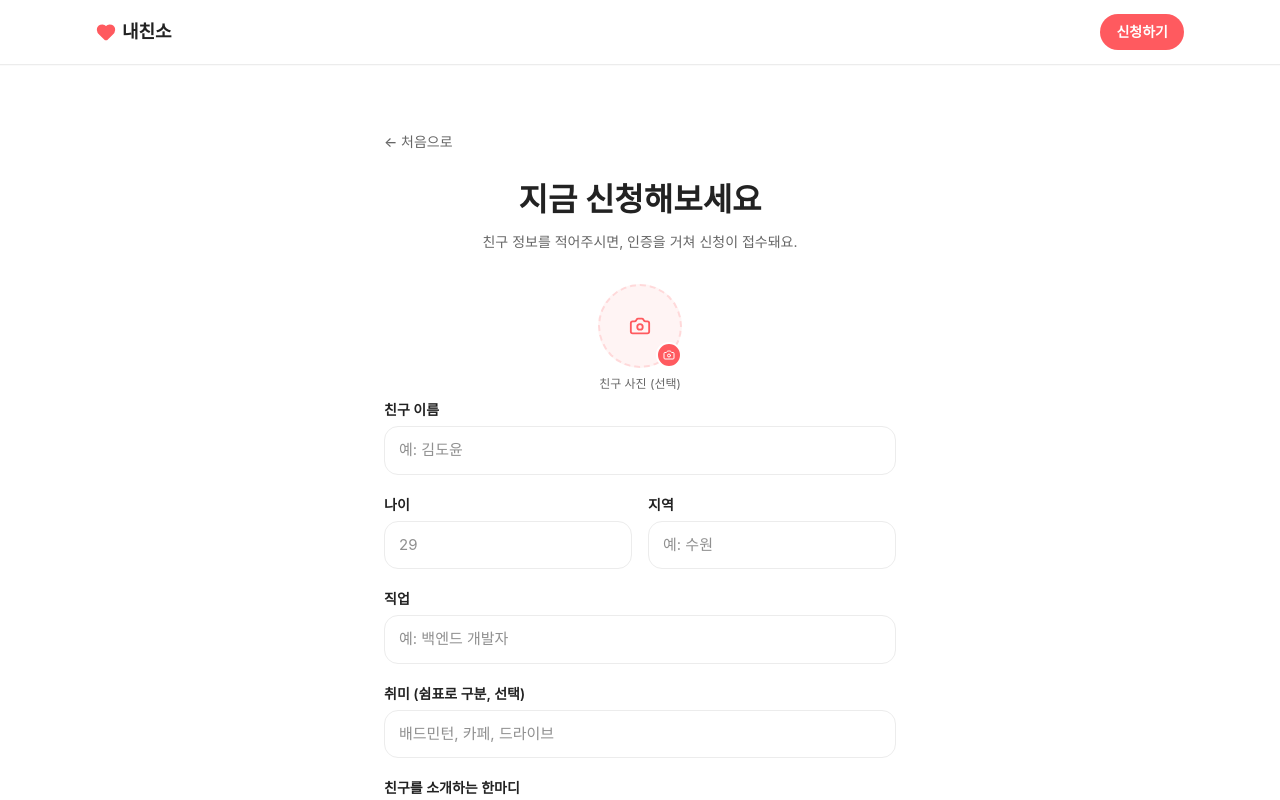
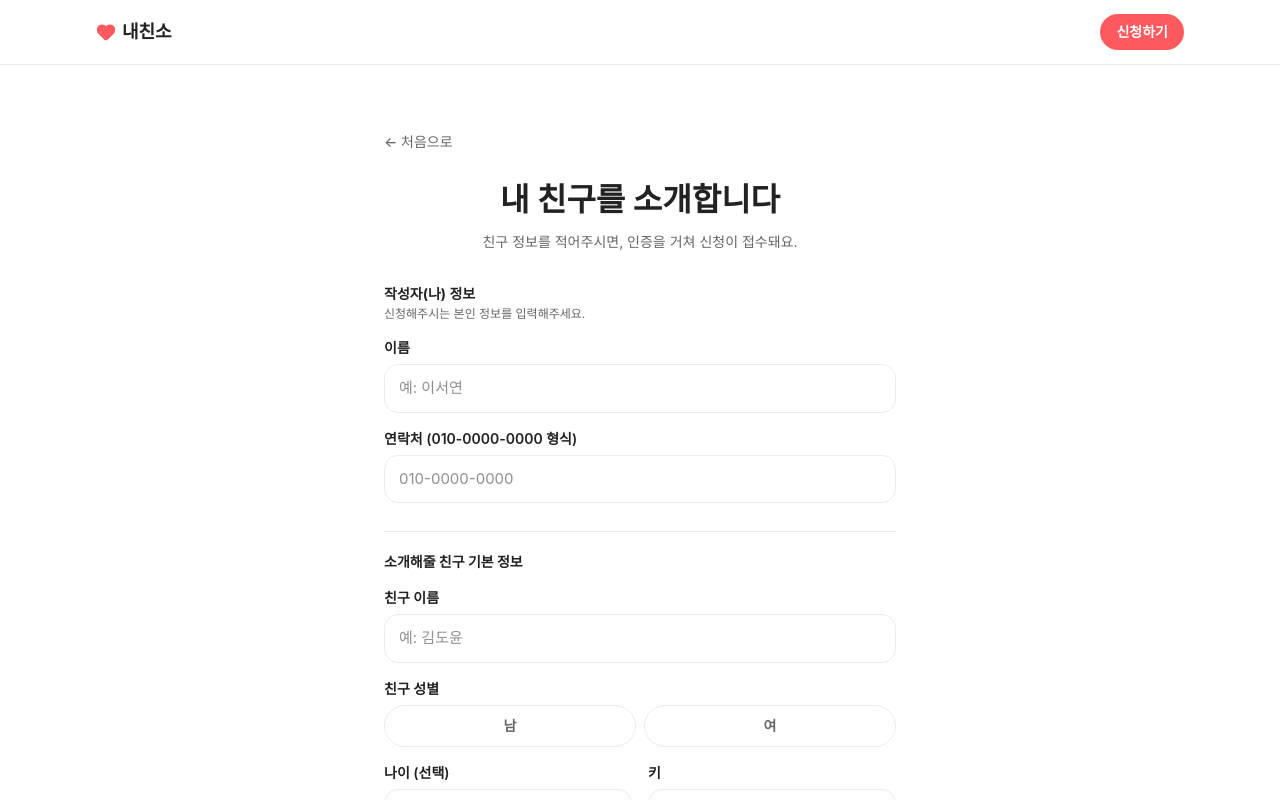
Before and after one commit to juwonkang/My_friend_is_solo, a React (Vite) app: page / in a window 1280 px wide. Both pictures are taken after a click on the button "신청하기". Shown: the top 800 px of the page. Built offline with nearby package versions, Linux system fonts and the light colour scheme; a web font is replaced by a local one.

Commit message:
update: 내친소 앱 코드 업데이트

```diff
--- a/src/App.jsx
+++ b/src/App.jsx
@@ -632,15 +632,34 @@ function StepsTimeline() {
 /* ---------------------------------------------------------
    신청 섹션 (커스텀 폼 + Apps Script → 구글시트 + 드라이브)
 --------------------------------------------------------- */
+function SectionHeader({ title, subtitle }) {
+  return (
+    <div>
+      <p className="text-sm font-bold" style={{ color: C.text }}>
+        {title}
+      </p>
+      {subtitle && (
+        <p className="text-xs mt-0.5" style={{ color: C.sub }}>
+          {subtitle}
+        </p>
+      )}
+    </div>
+  );
+}
+
 function ApplySection({ onBack }) {
   const [form, setForm] = useState({
-    name: "",
-    age: "",
-    region: "",
-    job: "",
-    hobbies: "",
-    quote: "",
-    applicantPhone: "",
+    myName: "",
+    myPhone: "",
+    friendName: "",
+    friendGender: "",
+    friendAge: "",
+    friendRegion: "",
+    friendJob: "",
+    friendHeight: "",
+    friendPhone: "",
+    friendQuote: "",
+    friendHobbies: "",
   });
   const [errors, setErrors] = useState({});
   const [submitting, setSubmitting] = useState(false);
@@ -652,6 +671,10 @@ function ApplySection({ onBack }) {
   const [photoLoading, setPhotoLoading] = useState(false);
   const fileInputRef = useRef(null);
 
+  // 필수 동의 체크
+  const [consentAgreed, setConsentAgreed] = useState(false);
+  const [consentError, setConsentError] = useState("");
+
   // 같은 요청이 진행 중일 때 재클릭으로 중복 전송되는 걸 막는 락
   const submitLockRef = useRef(false);
 
@@ -659,13 +682,31 @@ function ApplySection({ onBack }) {
 
   const validate = () => {
     const e = {};
-    if (!form.name.trim()) e.name = "친구 이름을 입력해주세요";
-    if (!form.age) e.age = "나이를 입력해주세요";
-    if (!form.region.trim()) e.region = "지역을 입력해주세요";
-    if (!form.job.trim()) e.job = "직업을 입력해주세요";
-    if (!form.quote.trim()) e.quote = "친구를 소개하는 한마디를 남겨주세요";
+    if (!form.myName.trim()) e.myName = "이름을 입력해주세요";
+    if (!form.myPhone.trim()) e.myPhone = "연락처를 입력해주세요";
+    if (!form.friendName.trim()) e.friendName = "친구 이름을 입력해주세요";
+    if (!form.friendGender) e.friendGender = "친구 성별을 선택해주세요";
+    if (!form.friendRegion.trim()) e.friendRegion = "활동/거주지역을 입력해주세요";
+    if (!form.friendJob.trim()) e.friendJob = "직업을 입력해주세요";
+    if (!form.friendHeight.trim()) e.friendHeight = "키를 입력해주세요";
+    if (!form.friendPhone.trim()) e.friendPhone = "친구 연락처를 입력해주세요";
     setErrors(e);
-    return Object.keys(e).length === 0;
+
+    let photoOk = true;
+    if (!photoPreview) {
+      setPhotoError("친구 사진을 첨부해주세요");
+      photoOk = false;
+    }
+
+    let consentOk = true;
+    if (!consentAgreed) {
+      setConsentError("동의해야 신청이 가능해요");
+      consentOk = false;
+    } else {
+      setConsentError("");
+    }
+
+    return Object.keys(e).length === 0 && photoOk && consentOk;
   };
 
   const handlePhotoChange = async (e) => {
@@ -696,6 +737,14 @@ function ApplySection({ onBack }) {
 
   const removePhoto = () => setPhotoPreview(null);
 
+  const toggleConsent = () => {
+    setConsentAgreed((v) => {
+      const next = !v;
+      if (next) setConsentError("");
+      return next;
+    });
+  };
+
   const handleFormSubmit = async (ev) => {
     ev.preventDefault();
     if (submitLockRef.current) return; // 이미 처리 중이면 무시
@@ -705,7 +754,20 @@ function ApplySection({ onBack }) {
     submitLockRef.current = true;
     setSubmitting(true);
 
-    const payload = { ...form, submittedAt: new Date().toISOString() };
+    const payload = {
+      myName: form.myName,
+      myPhone: form.myPhone,
+      friendName: form.friendName,
+      friendGender: form.friendGender,
+      friendAge: form.friendAge,
+      friendRegion: form.friendRegion,
+      friendJob: form.friendJob,
+      friendHeight: form.friendHeight,
+      friendPhone: form.friendPhone,
+      friendQuote: form.friendQuote,
+      friendHobbies: form.friendHobbies,
+      submittedAt: new Date().toISOString(),
+    };
     if (photoPreview) {
       const [, base64Data] = photoPreview.split(",");
       payload.photoBase64 = base64Data;
@@ -728,8 +790,21 @@ function ApplySection({ onBack }) {
     setSubmitting(false);
     setDone(true);
     submitLockRef.current = false; // 다음 친구를 새로 신청할 수 있도록 락 해제
-    setForm({ name: "", age: "", region: "", job: "", hobbies: "", quote: "", applicantPhone: "" });
+    setForm({
+      myName: "",
+      myPhone: "",
+      friendName: "",
+      friendGender: "",
+      friendAge: "",
+      friendRegion: "",
+      friendJob: "",
+      friendHeight: "",
+      friendPhone: "",
+      friendQuote: "",
+      friendHobbies: "",
+    });
     setPhotoPreview(null);
+    setConsentAgreed(false);
   };
 
   return (
@@ -745,7 +820,7 @@ function ApplySection({ onBack }) {
 
         <div className="text-center mb-8">
           <h2 className="font-bold" style={{ fontSize: "clamp(22px,3.4vw,32px)", color: C.text }}>
-            지금 신청해보세요
+            내 친구를 소개합니다
           </h2>
           <p className="mt-2 text-sm" style={{ color: C.sub }}>
             친구 정보를 적어주시면, 인증을 거쳐 신청이 접수돼요.
@@ -756,8 +831,227 @@ function ApplySection({ onBack }) {
           <SubmittingLoader onDone={handleFinalize} />
         ) : (
           <Reveal delay={0.08}>
-            <form onSubmit={handleFormSubmit} className="space-y-5">
-              <div className="flex flex-col items-center mb-2">
+            <form onSubmit={handleFormSubmit} className="space-y-7">
+              {/* 작성자(나) 정보 */}
+              <div className="space-y-4">
+                <SectionHeader title="작성자(나) 정보" subtitle="신청해주시는 본인 정보를 입력해주세요." />
+
+                <div>
+                  <label className="block text-sm font-semibold mb-1.5" style={{ color: C.text }}>
+                    이름
+                  </label>
+                  <input
+                    className="ncs-input"
+                    value={form.myName}
+                    onChange={update("myName")}
+                    placeholder="예: 이서연"
+                    style={inputStyle}
+                  />
+                  {errors.myName && (
+                    <p className="text-xs mt-1.5" style={{ color: C.primary }}>
+                      {errors.myName}
+                    </p>
+                  )}
+                </div>
+
+                <div>
+                  <label className="block text-sm font-semibold mb-1.5" style={{ color: C.text }}>
+                    연락처 (010-0000-0000 형식)
+                  </label>
+                  <input
+                    className="ncs-input"
+                    value={form.myPhone}
+                    onChange={update("myPhone")}
+                    placeholder="010-0000-0000"
+                    style={inputStyle}
+                  />
+                  {errors.myPhone && (
+                    <p className="text-xs mt-1.5" style={{ color: C.primary }}>
+                      {errors.myPhone}
+                    </p>
+                  )}
+                </div>
+              </div>
+
+              {/* 소개해줄 친구 기본 정보 */}
+              <div className="space-y-4 pt-2" style={{ borderTop: `1px solid ${C.border}` }}>
+                <div className="pt-3">
+                  <SectionHeader title="소개해줄 친구 기본 정보" />
+                </div>
+
+                <div>
+                  <label className="block text-sm font-semibold mb-1.5" style={{ color: C.text }}>
+                    친구 이름
+                  </label>
+                  <input
+                    className="ncs-input"
+                    value={form.friendName}
+                    onChange={update("friendName")}
+                    placeholder="예: 김도윤"
+                    style={inputStyle}
+                  />
+                  {errors.friendName && (
+                    <p className="text-xs mt-1.5" style={{ color: C.primary }}>
+                      {errors.friendName}
+                    </p>
+                  )}
+                </div>
+
+                <div>
+                  <label className="block text-sm font-semibold mb-1.5" style={{ color: C.text }}>
+                    친구 성별
+                  </label>
+                  <div className="flex gap-2">
+                    {["남", "여"].map((g) => (
+                      <button
+                        key={g}
+                        type="button"
+                        onClick={() => setForm((f) => ({ ...f, friendGender: g }))}
+                        className="flex-1 py-2.5 text-sm font-semibold transition duration-200"
+                        style={{
+                          borderRadius: 999,
+                          border: `1.5px solid ${form.friendGender === g ? C.primary : C.border}`,
+                          background: form.friendGender === g ? C.tint : "#fff",
+                          color: form.friendGender === g ? C.primary : C.sub,
+                        }}
+                      >
+                        {g}
+                      </button>
+                    ))}
+                  </div>
+                  {errors.friendGender && (
+                    <p className="text-xs mt-1.5" style={{ color: C.primary }}>
+                      {errors.friendGender}
+                    </p>
+                  )}
+                </div>
+
+                <div className="grid grid-cols-2 gap-4">
+                  <div>
+                    <label className="block text-sm font-semibold mb-1.5" style={{ color: C.text }}>
+                      나이 (선택)
+                    </label>
+                    <input
+                      className="ncs-input"
+                      type="number"
+                      value={form.friendAge}
+                      onChange={update("friendAge")}
+                      placeholder="29"
+                      style={inputStyle}
+                    />
+                  </div>
+                  <div>
+                    <label className="block text-sm font-semibold mb-1.5" style={{ color: C.text }}>
+                      키
+                    </label>
+                    <input
+                      className="ncs-input"
+                      value={form.friendHeight}
+                      onChange={update("friendHeight")}
+                      placeholder="175"
+                      style={inputStyle}
+                    />
+                    {errors.friendHeight && (
+                      <p className="text-xs mt-1.5" style={{ color: C.primary }}>
+                        {errors.friendHeight}
+                      </p>
+                    )}
+                  </div>
+                </div>
+
+                <div>
+                  <label className="block text-sm font-semibold mb-1.5" style={{ color: C.text }}>
+                    활동/거주지역
+                  </label>
+                  <input
+                    className="ncs-input"
+                    value={form.friendRegion}
+                    onChange={update("friendRegion")}
+                    placeholder="예: 수원시 영통구, 서울 강남구 등"
+                    style={inputStyle}
+                  />
+                  {errors.friendRegion && (
+                    <p className="text-xs mt-1.5" style={{ color: C.primary }}>
+                      {errors.friendRegion}
+                    </p>
+                  )}
+                </div>
+
+                <div>
+                  <label className="block text-sm font-semibold mb-1.5" style={{ color: C.text }}>
+                    직업
+                  </label>
+                  <input
+                    className="ncs-input"
+                    value={form.friendJob}
+                    onChange={update("friendJob")}
+                    placeholder="예: 백엔드 개발자, 초등학교 교사, 마케터"
+                    style={inputStyle}
+                  />
+                  {errors.friendJob && (
+                    <p className="text-xs mt-1.5" style={{ color: C.primary }}>
+                      {errors.friendJob}
+                    </p>
+                  )}
+                </div>
+
+                <div>
+                  <label className="block text-sm font-semibold mb-1.5" style={{ color: C.text }}>
+                    친구 연락처 (010-0000-0000 형식)
+                  </label>
+                  <input
+                    className="ncs-input"
+                    value={form.friendPhone}
+                    onChange={update("friendPhone")}
+                    placeholder="010-0000-0000"
+                    style={inputStyle}
+                  />
+                  {errors.friendPhone && (
+                    <p className="text-xs mt-1.5" style={{ color: C.primary }}>
+                      {errors.friendPhone}
+                    </p>
+                  )}
+                </div>
+              </div>
+
+              {/* 친구 추천사 & 매력 */}
+              <div className="space-y-4 pt-2" style={{ borderTop: `1px solid ${C.border}` }}>
+                <div className="pt-3">
+                  <SectionHeader title="친구 추천사 & 매력" />
+                </div>
+
+                <div>
+                  <label className="block text-sm font-semibold mb-1.5" style={{ color: C.text }}>
+                    친구가 보증하는 한 줄 소개 (선택)
+                  </label>
+                  <textarea
+                    className="ncs-input"
+                    value={form.friendQuote}
+                    onChange={update("friendQuote")}
+                    rows={3}
+                    maxLength={40}
+                    placeholder="예: 주말엔 배드민턴 치고 평일엔 코드랑 씨름하는 개발자예요"
+                    style={{ ...inputStyle, resize: "none" }}
+                  />
+                  <p className="text-xs mt-1 text-right" style={{ color: C.sub }}>
+                    {form.friendQuote.length}/40
+                  </p>
+                </div>
+
+                <div>
+                  <label className="block text-sm font-semibold mb-1.5" style={{ color: C.text }}>
+                    주요 취미/관심사 (선택)
+                  </label>
+                  <input
+                    className="ncs-input"
+                    value={form.friendHobbies}
+                    onChange={update("friendHobbies")}
+                    placeholder="예: 배드민턴, 카페 탐방, 드라이브"
+                    style={inputStyle}
+                  />
+                </div>
+
+                <div className="flex flex-col items-center pt-2">
                   <input
                     ref={fileInputRef}
                     type="file"
@@ -797,8 +1091,11 @@ function ApplySection({ onBack }) {
                       <Camera size={12} style={{ color: "#fff" }} />
                     </span>
                   </button>
-                <p className="mt-2 text-xs" style={{ color: C.sub }}>
-                  {photoLoading ? "사진 처리 중..." : "친구 사진 (선택)"}
+                  <p className="mt-2 text-sm font-semibold" style={{ color: C.text }}>
+                    친구 대표 사진
+                  </p>
+                  <p className="text-xs mt-0.5 text-center" style={{ color: C.sub }}>
+                    {photoLoading ? "사진 처리 중..." : "얼굴이 잘 나온 인스타 감성 사진으로 올려주세요"}
                   </p>
                   {photoPreview && !photoLoading && (
                     <button
@@ -816,128 +1113,42 @@ function ApplySection({ onBack }) {
                     </p>
                   )}
                 </div>
+              </div>
 
-              <div>
-                <label className="block text-sm font-semibold mb-1.5" style={{ color: C.text }}>
-                  친구 이름
+              {/* 개인정보 안내 + 필수 동의 */}
+              <div className="space-y-3 pt-2" style={{ borderTop: `1px solid ${C.border}` }}>
+                <div
+                  className="mt-3 p-4"
+                  style={{ background: C.tint, border: "1px solid #FFD9DA", borderRadius: 14 }}
+                >
+                  <p className="text-xs font-bold mb-1.5" style={{ color: C.primary }}>
+                    ⚠️ 친구 개인정보 관련 안내
+                  </p>
+                  <p className="text-xs leading-relaxed" style={{ color: "#8a4b4d" }}>
+                    이름, 사진, 나이, 연락처 같은 친구의 개인정보는 반드시 당사자 동의를 받은 후에만
+                    입력할 수 있어요. 동의 없이 제3자의 개인정보를 수집·제공하면 개인정보보호법 위반에
+                    해당할 수 있어요.
+                  </p>
+                </div>
+
+                <label className="flex items-start gap-2.5 cursor-pointer">
+                  <input
+                    type="checkbox"
+                    checked={consentAgreed}
+                    onChange={toggleConsent}
+                    style={{ marginTop: 3, width: 18, height: 18, accentColor: C.primary, flexShrink: 0 }}
+                  />
+                  <span className="text-sm leading-relaxed" style={{ color: C.text }}>
+                    소개해주는 친구에게 미리 '내친소' 등록 사실을 안내했고, 친구 동의를 받았음을
+                    확인합니다.{" "}
+                    <span style={{ color: C.primary, fontWeight: 700 }}>(필수)</span>
+                  </span>
                 </label>
-                <input
-                  className="ncs-input"
-                  value={form.name}
-                  onChange={update("name")}
-                  placeholder="예: 김도윤"
-                  style={inputStyle}
-                />
-                {errors.name && (
-                  <p className="text-xs mt-1.5" style={{ color: C.primary }}>
-                    {errors.name}
+                {consentError && (
+                  <p className="text-xs" style={{ color: C.primary }}>
+                    {consentError}
                   </p>
                 )}
-              </div>
-
-              <div className="grid grid-cols-2 gap-4">
-                <div>
-                  <label className="block text-sm font-semibold mb-1.5" style={{ color: C.text }}>
-                    나이
-                  </label>
-                  <input
-                    className="ncs-input"
-                    type="number"
-                    value={form.age}
-                    onChange={update("age")}
-                    placeholder="29"
-                    style={inputStyle}
-                  />
-                  {errors.age && (
-                    <p className="text-xs mt-1.5" style={{ color: C.primary }}>
-                      {errors.age}
-                    </p>
-                  )}
-                </div>
-                <div>
-                  <label className="block text-sm font-semibold mb-1.5" style={{ color: C.text }}>
-                    지역
-                  </label>
-                  <input
-                    className="ncs-input"
-                    value={form.region}
-                    onChange={update("region")}
-                    placeholder="예: 수원"
-                    style={inputStyle}
-                  />
-                  {errors.region && (
-                    <p className="text-xs mt-1.5" style={{ color: C.primary }}>
-                      {errors.region}
-                    </p>
-                  )}
-                </div>
-              </div>
-
-              <div>
-                <label className="block text-sm font-semibold mb-1.5" style={{ color: C.text }}>
-                  직업
-                </label>
-                <input
-                  className="ncs-input"
-                  value={form.job}
-                  onChange={update("job")}
-                  placeholder="예: 백엔드 개발자"
-                  style={inputStyle}
-                />
-                {errors.job && (
-                  <p className="text-xs mt-1.5" style={{ color: C.primary }}>
-                    {errors.job}
-                  </p>
-                )}
-              </div>
-
-              <div>
-                <label className="block text-sm font-semibold mb-1.5" style={{ color: C.text }}>
-                  취미 (쉼표로 구분, 선택)
-                </label>
-                <input
-                  className="ncs-input"
-                  value={form.hobbies}
-                  onChange={update("hobbies")}
-                  placeholder="배드민턴, 카페, 드라이브"
-                  style={inputStyle}
-                />
-              </div>
-
-              <div>
-                <label className="block text-sm font-semibold mb-1.5" style={{ color: C.text }}>
-                  친구를 소개하는 한마디
-                </label>
-                <textarea
-                  className="ncs-input"
-                  value={form.quote}
-                  onChange={update("quote")}
-                  rows={3}
-                  maxLength={30}
-                  placeholder="예: 착하고 다정한데 집순이라 사람을 잘 못 만나요"
-                  style={{ ...inputStyle, resize: "none" }}
-                />
-                <p className="text-xs mt-1 text-right" style={{ color: C.sub }}>
-                  {form.quote.length}/30
-                </p>
-                {errors.quote && (
-                  <p className="text-xs mt-1.5" style={{ color: C.primary }}>
-                    {errors.quote}
-                  </p>
-                )}
-              </div>
-
-              <div>
-                <label className="block text-sm font-semibold mb-1.5" style={{ color: C.text }}>
-                  내 연락처 (선택 — 정식 오픈 소식 안내용)
-                </label>
-                <input
-                  className="ncs-input"
-                  value={form.applicantPhone}
-                  onChange={update("applicantPhone")}
-                  placeholder="010-0000-0000"
-                  style={inputStyle}
-                />
               </div>
 
               <button
```
Lines whose indentation alone changed are shown as unchanged.
